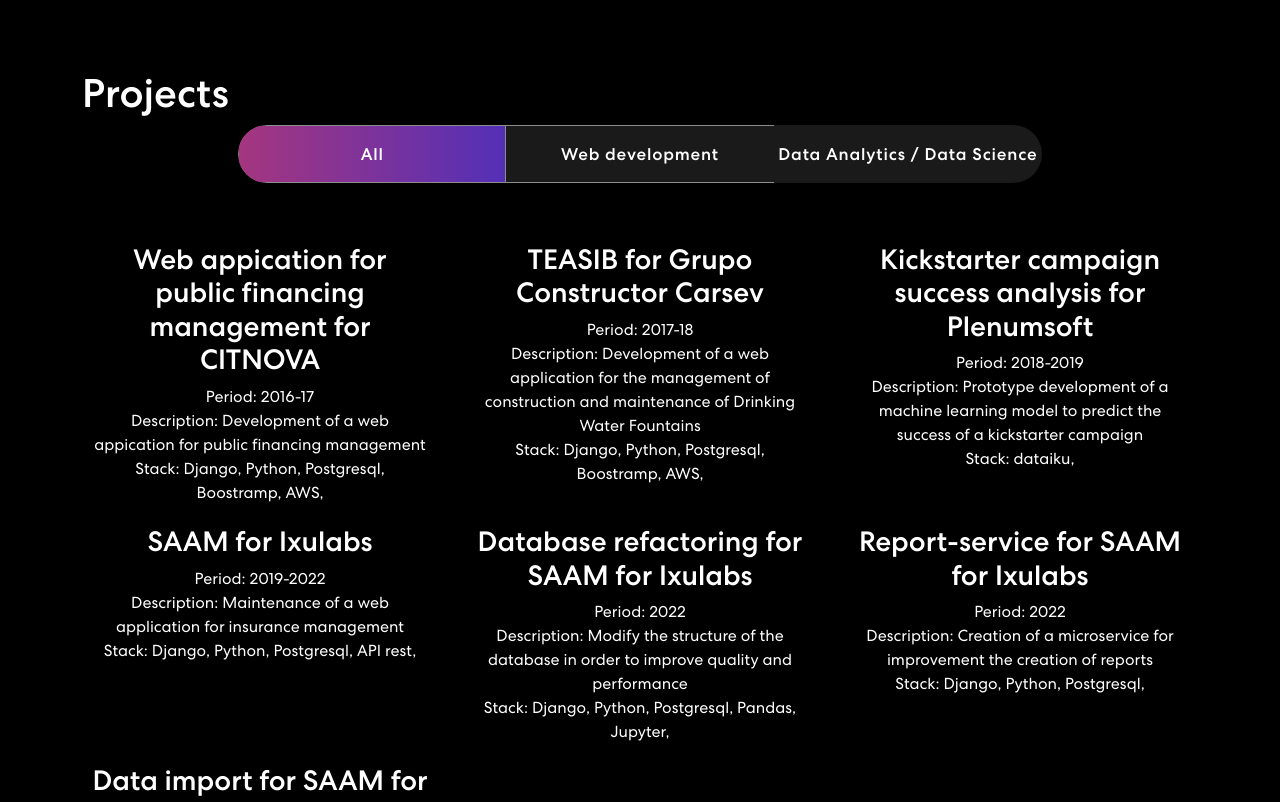
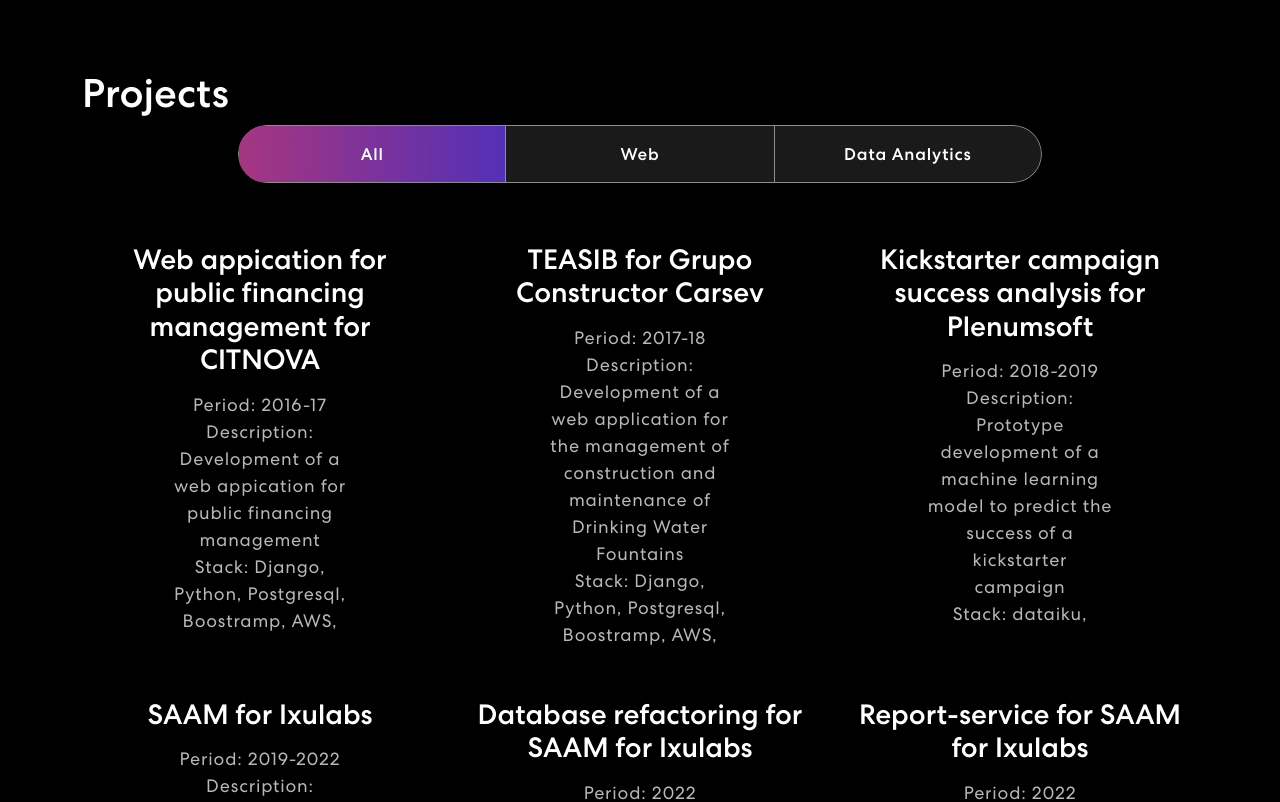
Before and after one commit to dxviidmg/davidmejia-v2, a React (Create React App) app: page / in a window 1280 px wide. Shown: the part 1280-2082 px from the top of the page. Built offline with nearby package versions, Linux system fonts and the light colour scheme.

Commit message:
projects

```diff
--- a/src/App.css
+++ b/src/App.css
@@ -491,3 +491,7 @@
 .navbar-brand-text{
   color: white;
 }
+
+ul {
+  list-style-type: none;
+}
--- a/src/components/projects/data.json
+++ b/src/components/exampleData/projects.json
@@ -3,7 +3,7 @@
         "name": "Web appication for public financing management",
         "description": "Development of a web appication for public financing management",
         "period": "2016-17",
-        "category": ["Web"],
+        "categories": ["Web"],
         "company": {"name": "CITNOVA", "url": "https://citnova.hidalgo.gob.mx/"},
         "activities": [
             "Requirements analysis",
@@ -17,7 +17,7 @@
     "name": "TEASIB",
     "description": "Development of a web application for the management of construction and maintenance of Drinking Water Fountains",
     "period": "2017-18",
-    "category": ["Web"],
+    "categories": ["Web"],
     "company": {"name": "Grupo Constructor Carsev"},
     "activities": [
         "Requirements analysis",
@@ -33,7 +33,7 @@
     "name": "Kickstarter campaign success analysis",
     "description": "Prototype development of a machine learning model to predict the success of a kickstarter campaign",
     "period": "2018-2019",
-    "category": ["Data science"],
+    "categories": ["Data"],
     "company": {"name": "Plenumsoft", "url": "https://www.plenumsoft.com.mx/"},
     "activities": [
         "Data search",
@@ -46,7 +46,7 @@
 "name": "SAAM",
 "description": "Maintenance of a web application for insurance management",
 "period": "2019-2022",
-"category": ["Web"],
+"categories": ["Web"],
 "company": {"name": "Ixulabs", "url": "https://ixulabs.com/"},
 "activities": [
     "Bug fixes",
@@ -59,7 +59,7 @@
     "name": "Database refactoring for SAAM",
     "description": "Modify the structure of the database in order to improve quality and performance",
     "period": "2022",
-    "category": ["Web", "Data Analytics"],
+    "categories": ["Web", "Data"],
     "company": {"name": "Ixulabs", "url": "https://ixulabs.com/"},
     "activities": [
         "Exploratory data base analysis",
@@ -75,7 +75,7 @@
         "name": "Report-service for SAAM",
         "description": "Creation of a microservice for improvement the creation of reports",
         "period": "2022",
-        "category": ["Web"],
+        "categories": ["Web"],
         "company": {"name": "Ixulabs", "url": "https://ixulabs.com/"},
         "activities": [
             "The development of views, templates and URLs"
@@ -87,6 +87,7 @@
         "name": "Data import for SAAM",
         "description": "Creation of codebase for data importing",
         "period": "2019-2021",
+        "categories": ["Web", "Data"],
         "company": {"name": "Ixulabs", "url": "https://ixulabs.com/"},
         "activities": [
             "Data analysis",
--- a/src/components/projects/ProjectCards.jsx
+++ b/src/components/projects/ProjectCards.jsx
@@ -1,33 +1,32 @@
 import { Col } from "react-bootstrap";
 
-export const ProjectCard = ({ project }) => {
-  //    console.log(project)
+export const ProjectCard = ({ index, project }) => {
   return (
-    <Col sm={6} md={4}>
+    <Col sm={6} md={4} key={index}>
       <div className="proj-imgbx">
         <div className="proj-bx-txt">
           {" "}
           <h3>
             {project.name} <span className="">for {project.company.name}</span>
           </h3>
-          <p1>
+          <p>
             Period: {project.period}
             <br />
             Description: {project.description}
             <br />
             Stack:
-            {project.stack.map((item, index) => (
-              <span key={index}> {item},</span>
+            {project.stack.map((item, index2) => (
+              <span key={index2}> {item},</span>
             ))}{" "}
-          </p1>
+          </p>
         </div>
 
         <div></div>
 
         <ul className="proj-txtx">
           <h3>Activities</h3>
-          {project.activities.map((activity, index) => {
-            return <li>{activity}</li>;
+          {project.activities.map((activity, index3) => {
+            return <li key={index3}>{activity}</li>;
           })}
         </ul>
       </div>
--- a/src/components/projects/Projects.jsx
+++ b/src/components/projects/Projects.jsx
@@ -1,8 +1,18 @@
 import { Container, Row, Col, Nav, Tab } from "react-bootstrap";
-import projects from "./data.json";
+import projects from "../exampleData/projects.json";
 import { ProjectCard } from "./ProjectCards";
+import { useEffect, useState } from "react";
 
 export const Projects = () => {
+  const webProjects = filterProjectsByCategory("Web")
+  const dataProjects = filterProjectsByCategory("Data")
+
+  function filterProjectsByCategory(categories){
+    return projects.filter((item) => item.categories && item.categories.includes(categories))
+  }
+
+
+
   return (
     <section className="project" id="projects">
       <Container>
@@ -20,12 +30,10 @@
                   <Nav.Link eventKey="first">All</Nav.Link>
                 </Nav.Item>
                 <Nav.Item>
-                  <Nav.Link eventKey="second">Web development</Nav.Link>
+                  <Nav.Link eventKey="second">Web</Nav.Link>
                 </Nav.Item>
                 <Nav.Item>
-                  <Nav.Link eventKey="thirtd">
-                    Data Analytics / Data Science
-                  </Nav.Link>
+                  <Nav.Link eventKey="third">Data Analytics</Nav.Link>
                 </Nav.Item>
               </Nav>
               <Tab.Content>
@@ -34,13 +42,40 @@
                     {projects.map((project, index) => {
                       return (
                         <ProjectCard
-                          key={index}
+                          index={index}
                           project={project}
                         ></ProjectCard>
                       );
                     })}
                   </Row>
                 </Tab.Pane>
+
+                <Tab.Pane eventKey="second">
+                  <Row>
+                    {webProjects.map((project, index) => {
+                      return (
+                        <ProjectCard
+                          index={index}
+                          project={project}
+                        ></ProjectCard>
+                      );
+                    })}
+                  </Row>
+                </Tab.Pane>
+
+                <Tab.Pane eventKey="third">
+                  <Row>
+                    {dataProjects.map((project, index) => {
+                      return (
+                        <ProjectCard
+                          index={index}
+                          project={project}
+                        ></ProjectCard>
+                      );
+                    })}
+                  </Row>
+                </Tab.Pane>
+
               </Tab.Content>
             </Tab.Container>
           </Col>
```
